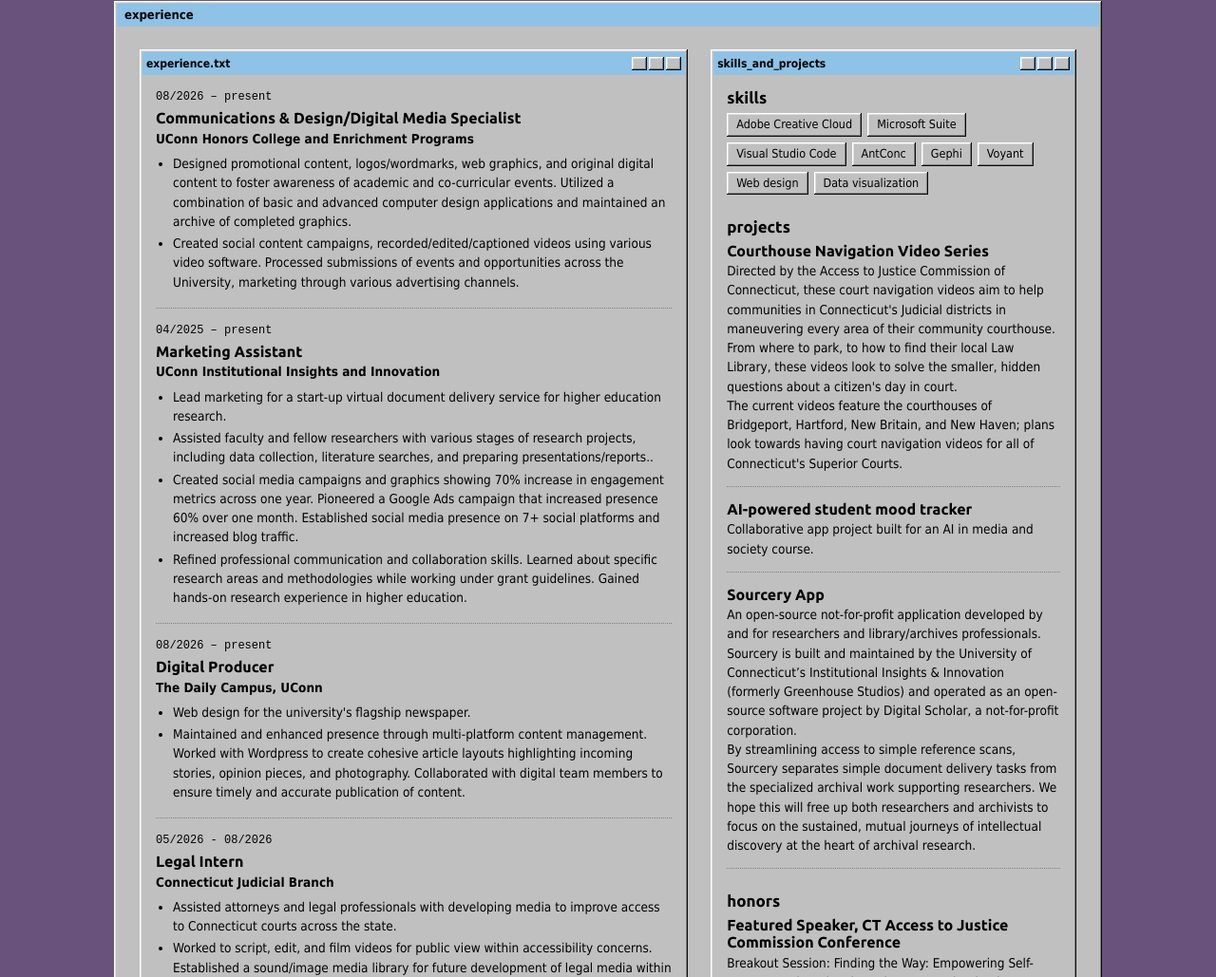
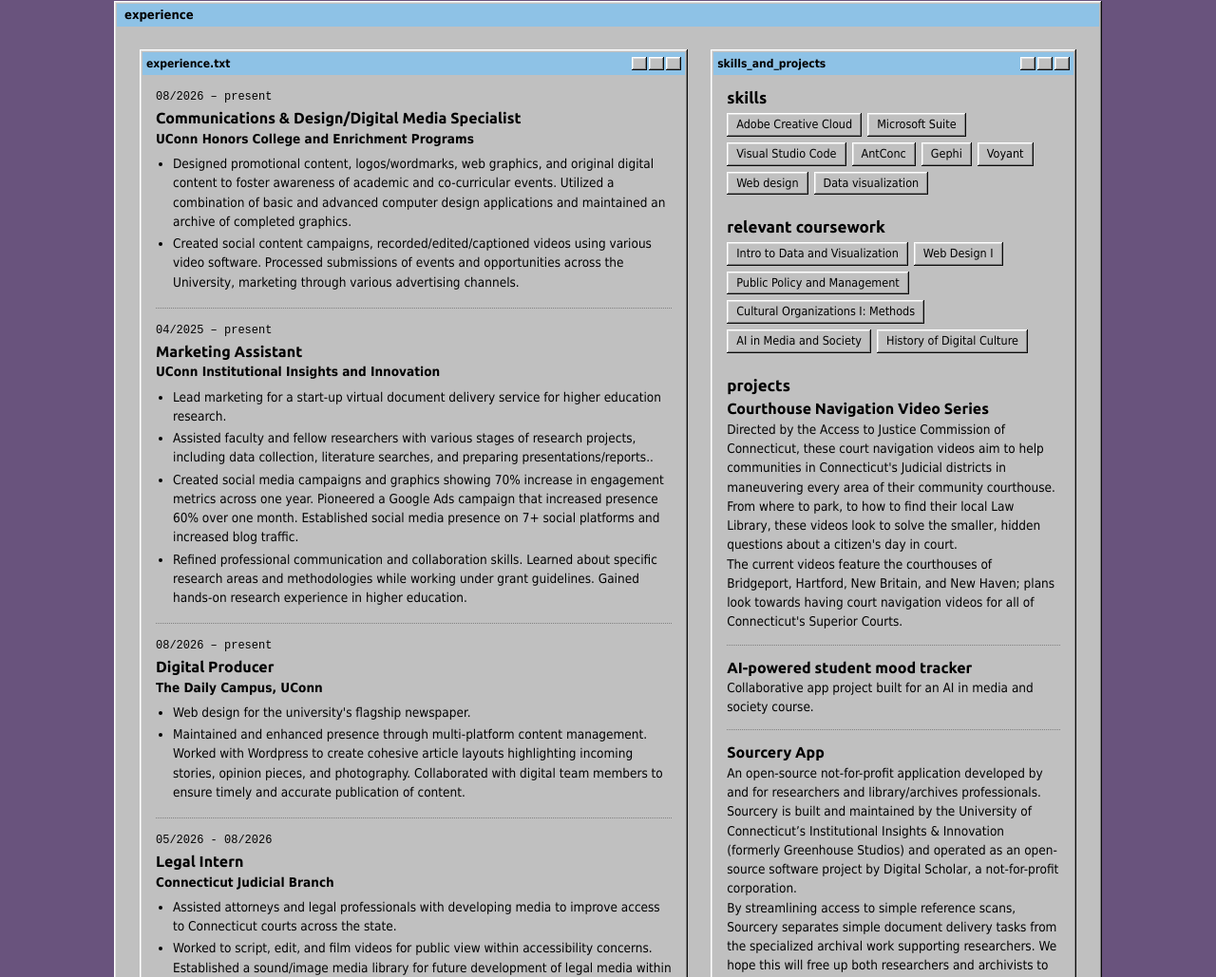
Before and after one commit to zoeender/wiredreality, a plain HTML site: page resume.html in a window 1280 px wide. Shown: the part 985-2014 px from the top of the page at 95% size. Drawn offline with Linux system fonts and the light colour scheme; a web font is replaced by a local one.

Commit message:
Add relevant coursework to resume
Added relevant coursework section with courses listed.

```diff
--- a/resume.html
+++ b/resume.html
@@ -169,6 +169,15 @@ Worked offsite events (book fairs, author talks, craft nights) for both store lo
             <li>Web design</li>
             <li>Data visualization</li>
           </ul>
+          <h3 class="pane-heading">relevant coursework</h3>
+          <ul class="skill-list">
+            <li>Intro to Data and Visualization</li>
+            <li>Web Design I</li>
+            <li>Public Policy and Management</li>
+            <li>Cultural Organizations I: Methods</li>
+            <li>AI in Media and Society</li>
+            <li>History of Digital Culture</li>
+          </ul>
 
           <h3 class="pane-heading">projects</h3>
 
```
